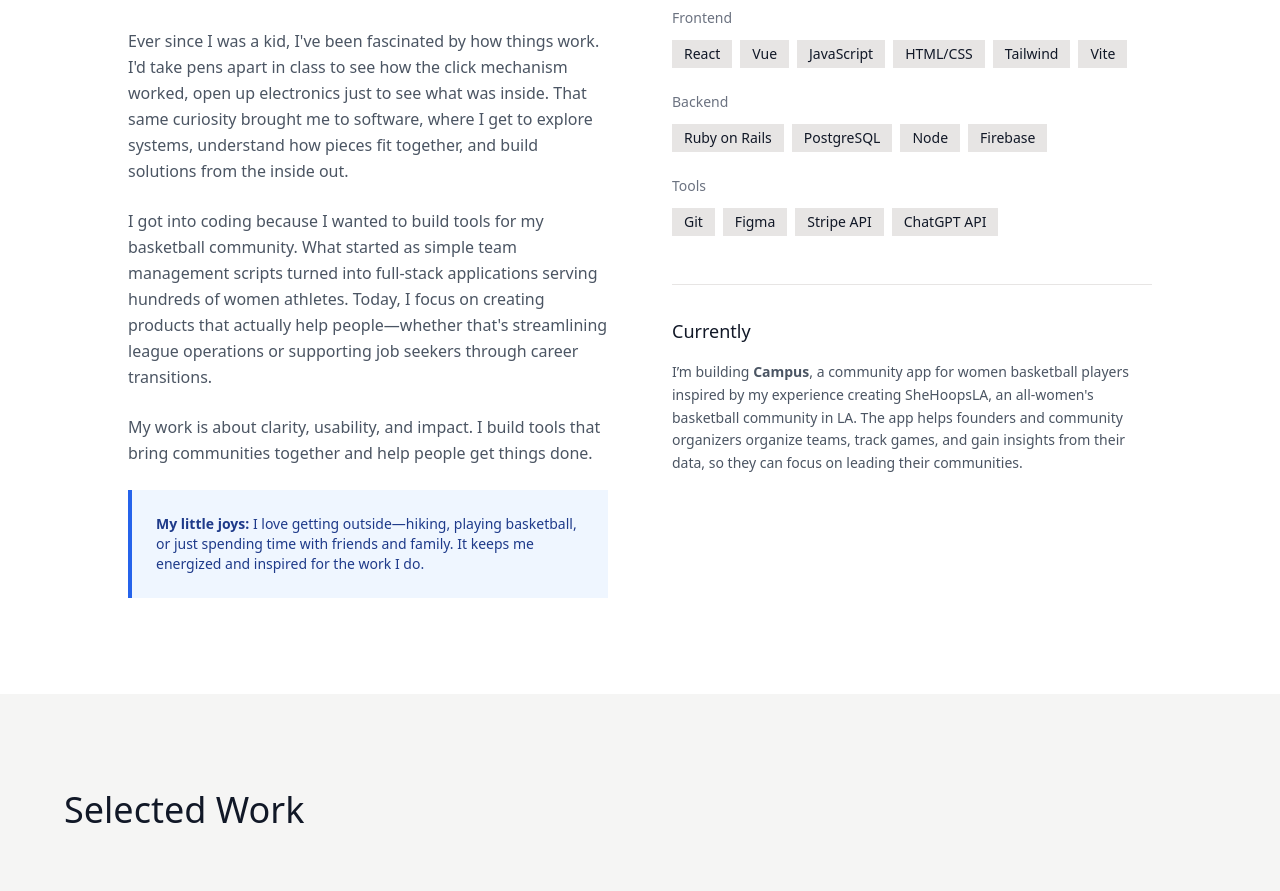
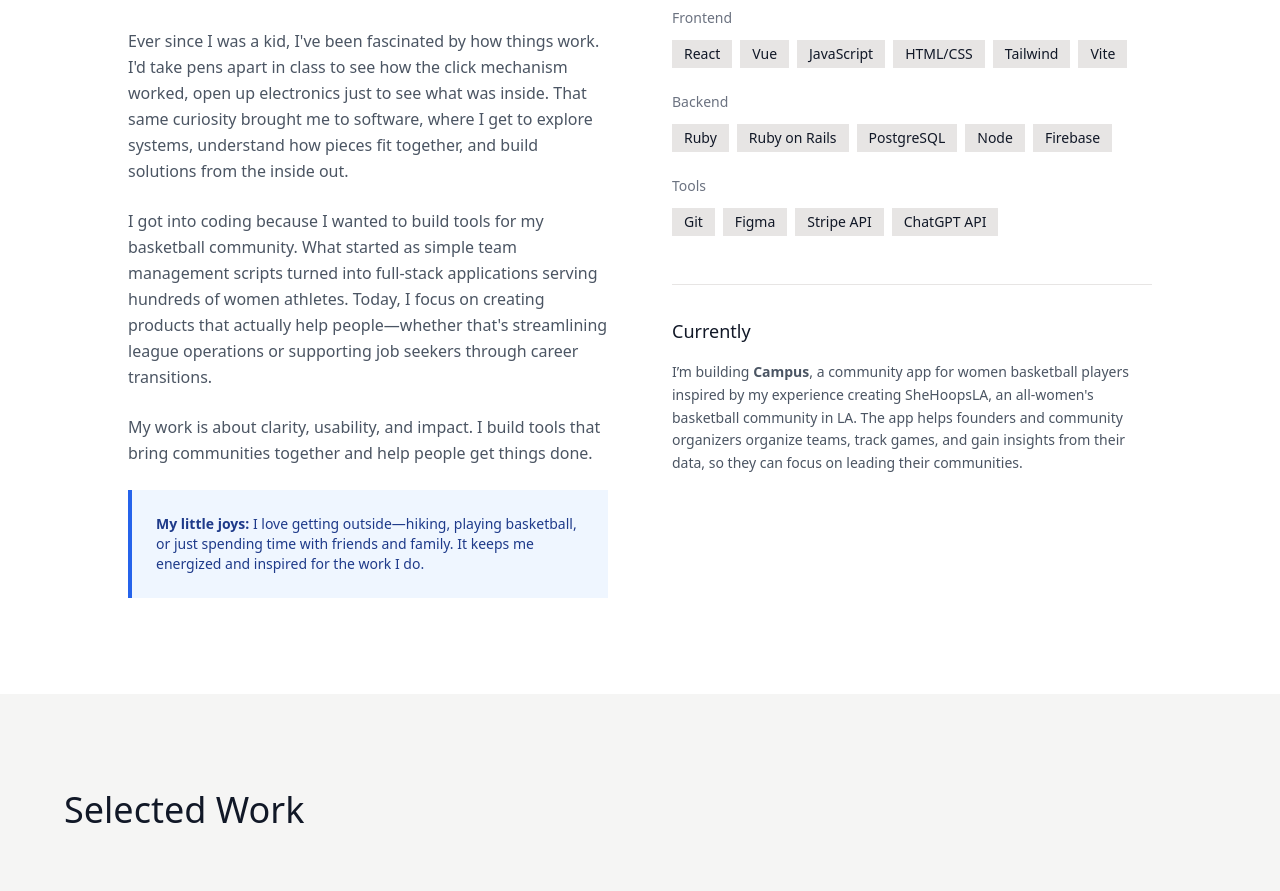
Before and after one commit to renabeeee/portfolio, a plain HTML site: page index.html in a window 1280 px wide. Shown: the part 1020-1911 px from the top of the page. Drawn offline with nearby package versions, Linux system fonts and the light colour scheme.

Commit message:
adds ruby to backend tools

```diff
--- a/index.html
+++ b/index.html
@@ -185,6 +185,7 @@ My work is about clarity, usability, and impact. I build tools that bring commun
           <div>
             <h4 class="text-sm font-medium text-gray-500 mb-3">Backend</h4>
             <div class="flex flex-wrap gap-2">
+              <span class="px-3 py-1 bg-stone-200 text-sm">Ruby</span>
               <span class="px-3 py-1 bg-stone-200 text-sm">Ruby on Rails</span>
               <span class="px-3 py-1 bg-stone-200 text-sm">PostgreSQL</span>
               <span class="px-3 py-1 bg-stone-200 text-sm">Node</span>
```
